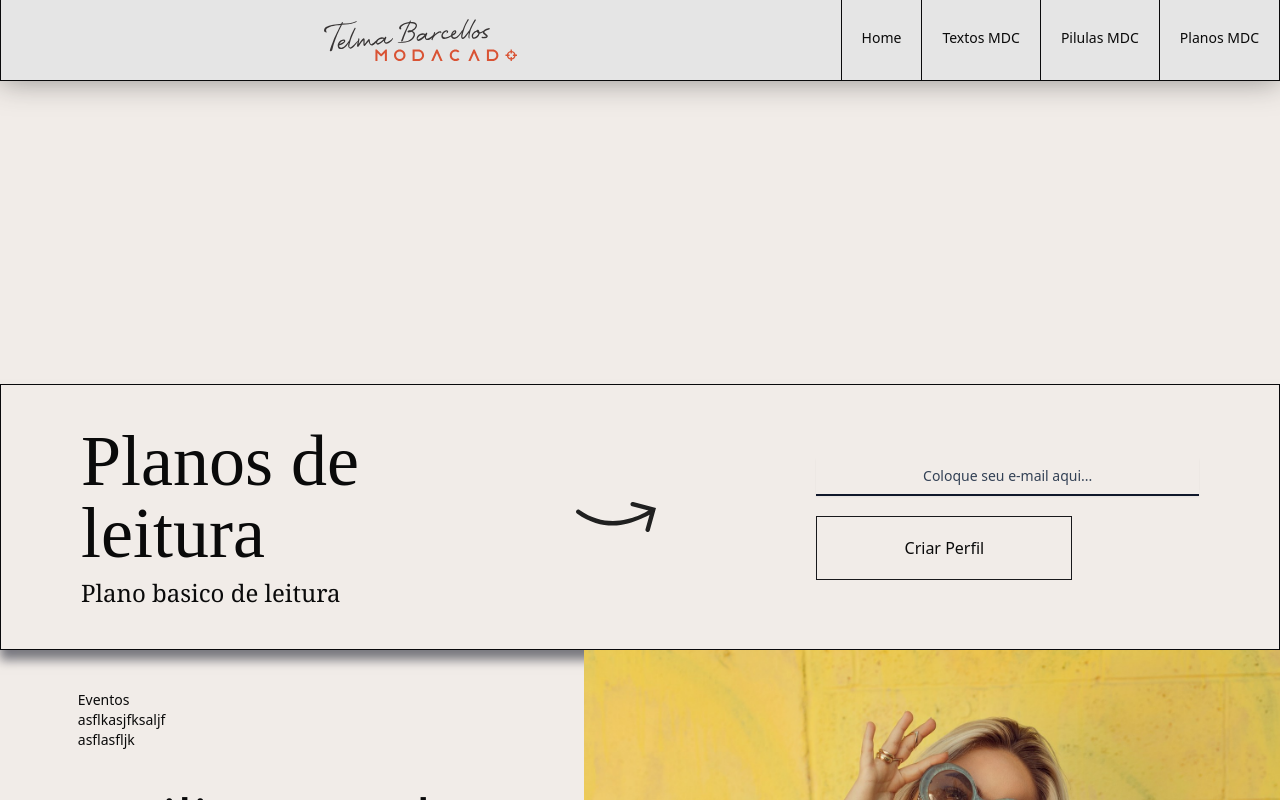
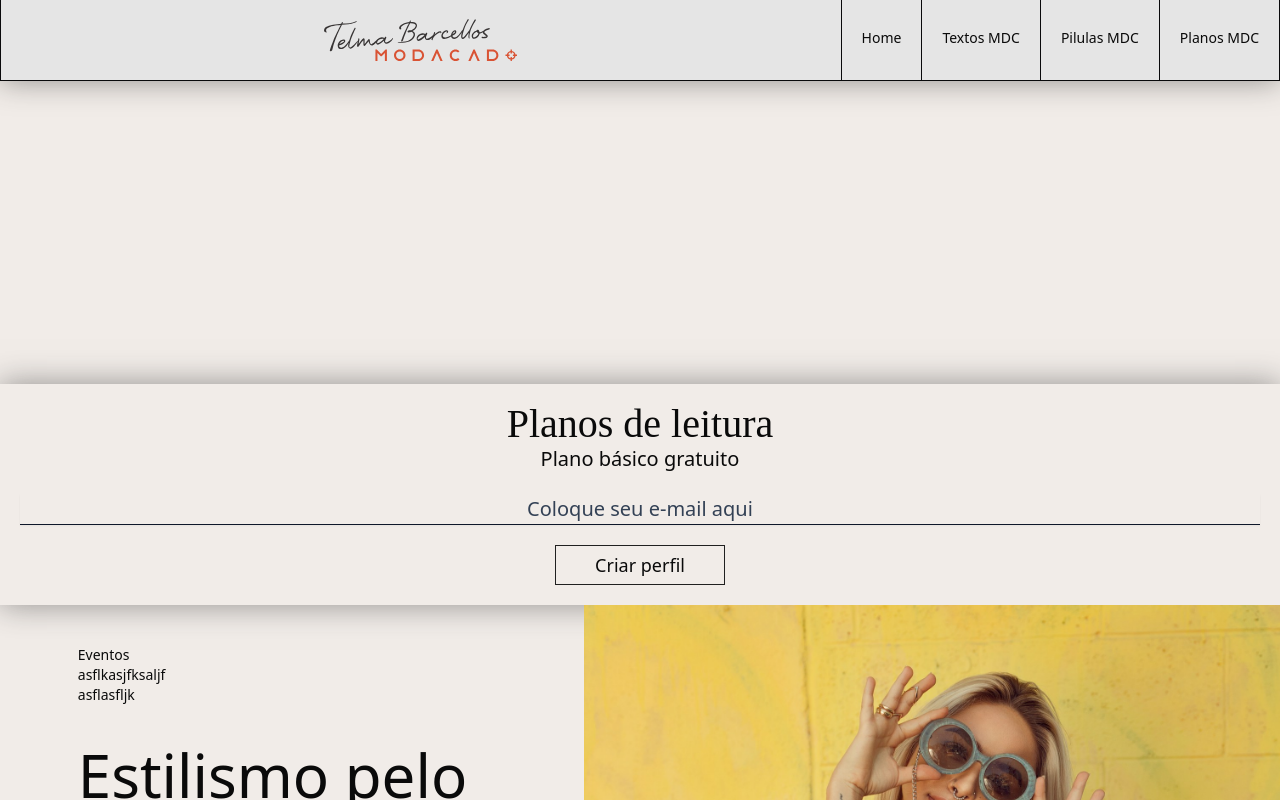
Before and after one commit to devthiagolinch/modacadFront, a React (Vite) app: page / in a window 1280 px wide. Shown: the top 800 px of the page. Built offline with nearby package versions, Linux system fonts and the light colour scheme.

Commit message:
pilulas page / reagingBox component / footer component / box of members premiuns or not

```diff
--- a/src/components/blocktext.tsx
+++ b/src/components/blocktext.tsx
@@ -5,12 +5,12 @@ export function BlockText() {
 
     return (
 
-        <div className=" flex flex-col justify-center items-center w-full h-auto border-[1px]
-            border-[#202020}
+        <div className=" flex flex-col justify-center items-center w-full h-auto
+            mb-[40px]
         ">
             <h1 className="text-[22px] ">Para continuar a ler</h1>
             <input type="email" placeholder="Coloque seu e-mail aqui..." className="mt-[20px] w-[90%] mb-10 lg:px-3 lg:py-2 bg-transparent
-                border-b-[1px] border-slate-900 text-[22px] shadow-sm placeholder-slate-700 text-center
+                border-b-[1px] border-slate-900 text-[18px] shadow-sm placeholder-slate-700 text-center
                 focus:outline-none
                 disabled:bg-slate-50 disabled:text-slate-500 disabled:border-slate-200 disabled:shadow-none
                 invalid:border-pink-500 invalid:text-pink-600
--- a/src/components/reagindBox.tsx
+++ b/src/components/reagindBox.tsx
@@ -3,29 +3,33 @@ import setaCurvaIcon from "../assets/icons/seta-curva.svg"
 export function ReadingBox() {
 
     return (
-        <div className="hidden lg:flex lg:items-center lg:justify-center lg:gap-40 lg:border-[1px] lg:border-zinc-950 px-20 p-10 w-full
-        shadow-[0_10px_10px_0] shadow-slate-950/50" >
+        <div className="flex flex-col items-center justify-center py-[20px]
+            border-l-[1px]border-r-[1px] border-[#202020] w-full
+            shadow-[0_0px_30px_0]
+            shadow-[#33333381]
+        " >
 
-            <div className="lg:grid w-[30%] lg:gap-2">
-                <p className=" lg:text-7xl font-title">Planos de leitura</p>
-                <span className="lg:text-2xl font-serif font-light">Plano basico de leitura</span>
+            <div className="flex flex-col justify-center items-center mb-[20px]">
+                <p className=" text-[40px] font-title leading-[40px]">Planos de leitura</p>
+                <span className="text-[20px] font-light">Plano básico gratuito</span>
             </div>
 
-            <img src={setaCurvaIcon} className=" w-20 lg:w-20" />
+            <img src={setaCurvaIcon} alt="" className="hidden max-h-[40px]" />
 
-            <div className="lg:flex-1 flex-col-reverse justify-center">
-                <input type="email" placeholder="Coloque seu e-mail aqui..." className="mt-1  lg:w-full mb-5 lg:px-3 lg:py-2 bg-transparent
-                    border-b-2 border-slate-900 text-sm shadow-sm placeholder-slate-700 text-center
+            <div className="lg:flex-1 flex flex-col-reverse justify-center w-full px-[20px]">
+                <input type="email" placeholder="Coloque seu e-mail aqui" className="w-full mb-[20px] bg-transparent
+                    text-[20px] font-thin
+                    border-b-[1px] border-slate-900 shadow-sm placeholder-slate-700 text-center
                     focus:outline-none
                     disabled:bg-slate-50 disabled:text-slate-500 disabled:border-slate-200 disabled:shadow-none
                     invalid:border-pink-500 invalid:text-pink-600
                     focus:invalid:border-pink-500 focus:invalid:ring-pink-500
                 "/>
-                <button type="submit" className=" border-[1px] border-zinc-900 h-16 w-64 p-4">
-                    <p className="hover:decoration-yellow-400/40 hover:line-through hover:decoration-10">Criar Perfil</p>
+            </div>
 
-                </button>
-            </div>
+            <button className="h-[40px] w-[170px] border-[1px] border-[#202020] font-normal text-[18px]">
+            Criar perfil
+            </button>
         </div>
     )
 }
--- a/src/components/textoPremium.tsx
+++ b/src/components/textoPremium.tsx
@@ -6,7 +6,6 @@ export function TextoPremium() {
     return (
 
         <div className=" flex flex-col justify-center items-center w-full h-auto
-            border-[1px]  border-[#202020}
             mb-[40px]
         ">
             <h1 className="text-[22px] text-center leading-[25px] mb-[20px]">
--- a/src/pages/PilulasMCD.tsx
+++ b/src/pages/PilulasMCD.tsx
@@ -3,6 +3,7 @@ import { Header } from "../components/header";
 
 import banner from "../assets/imgs/africa.jpg"
 import telma from "../assets/imgs/telma.jpeg"
+
 import { BlockText } from "../components/blocktext";
 import { TextoPremium } from "../components/textoPremium";
 
@@ -65,7 +66,7 @@ export function PilulasMCD() {
                         Outono Inverno 2024 2025
                     </h1>
 
-                    <p className="text-left">
+                    <p className="text-left leading-[20px]">
                     Lorem Ipsum é simplesmente uma simulação de texto da indústria tipográfica e de impressos,
                     e vem sendo utilizado desde o século XVI, quando um impressor desconhecido pegou uma bandeja
                     de tipos e os embaralhou para fazer um livro de modelos de tipos.
@@ -74,19 +75,23 @@ export function PilulasMCD() {
 
                 <div className="flex flex-col ">
 
-                    {/* borda sera interna - com espaco de 10px entre a borda real da imagem e a desenhada */}
-                    <div className="flex justify-center items-center">
+                    {/* borda sera interna - com espaço de 10px entre a borda real da imagem e a desenhada
+                        ajustar para a imagem do banner mesmo sendo retangular ficar com altura maxima e cortada
+                        para o centro
+                    */}
+                    <div className="flex justify-center">
                         <img src={banner} alt="" className="min-h-60 max-h-60 max-w-60
                             border-[1px] border-inherit border-white
+                            object-cover
                         " />
                     </div>
 
-                    <div className="flex p-5 gap-5 items-center">
+                    <div className="flex p-5 gap-[10px] items-center">
                         <img src={telma} alt="" className="w-[50px] h-[50px] rounded-full flex items-center justify-center bg-black" />
-                        <p className="text-[22px]">Telma Barcellos</p>
+                        <p className="text-[20px]">Telma Barcellos</p>
                     </div>
 
-                    <div className="flex justify-between items-start align-top gap-10 px-5 mb-[30px] text-zinc-800">
+                    <div className="flex justify-between items-start align-top gap-10 px-5 mb-[20px] text-zinc-800">
                         <div className="flex flex-col">
                             <span className="-mb-[5px]">Historia da Moda</span>
                             <span className="-mb-[5px]">Novos Materiais</span>
--- a/tailwind.config.js
+++ b/tailwind.config.js
@@ -12,7 +12,7 @@ export default {
           "pad": 'p-5'
         },
         fontFamily: {
-          title: ["Title", "title"]
+          title: ["Title", "Butler_Ultra_Light"]
         }
 
       },
```
Also changed, not shown: src/components/footer.tsx (+56 -12 lines), src/assets/icons/email.svg (added), src/assets/icons/whatsapp.svg (added).
